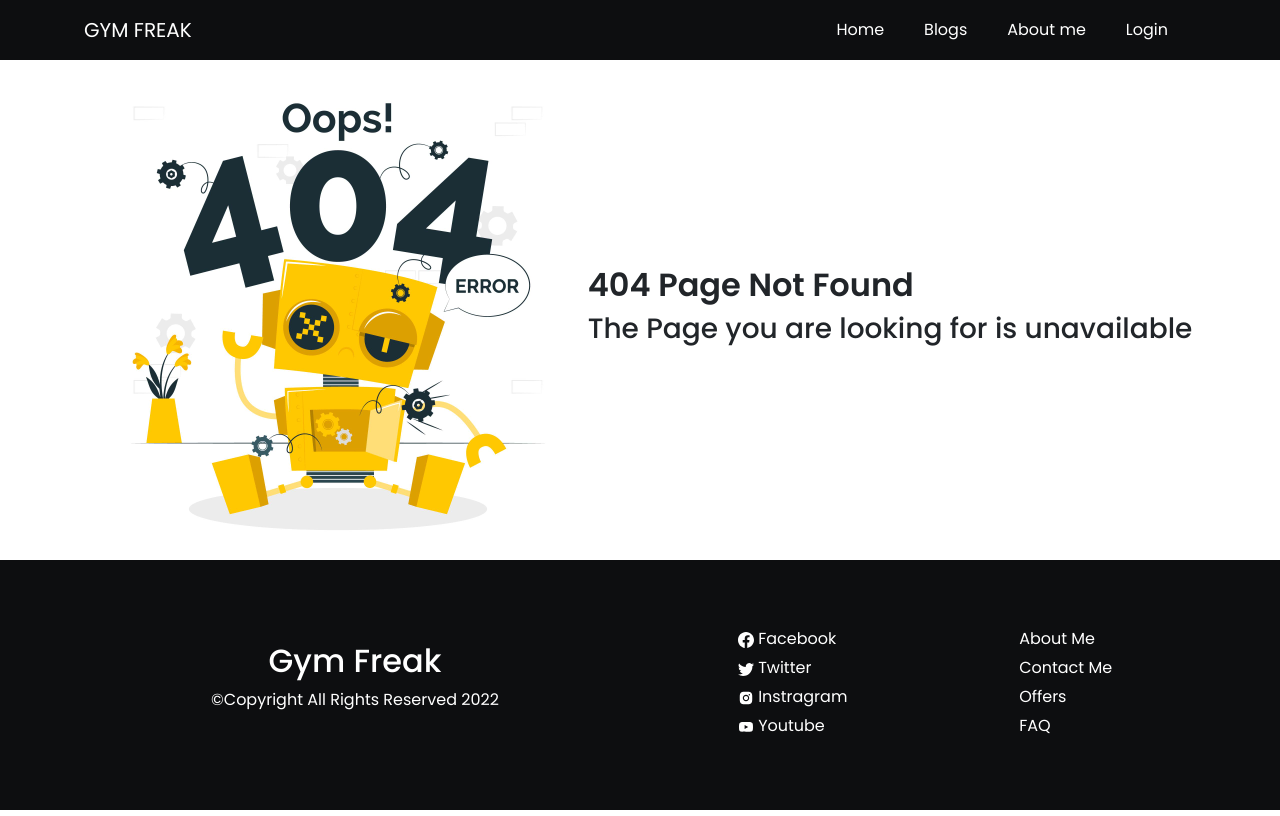
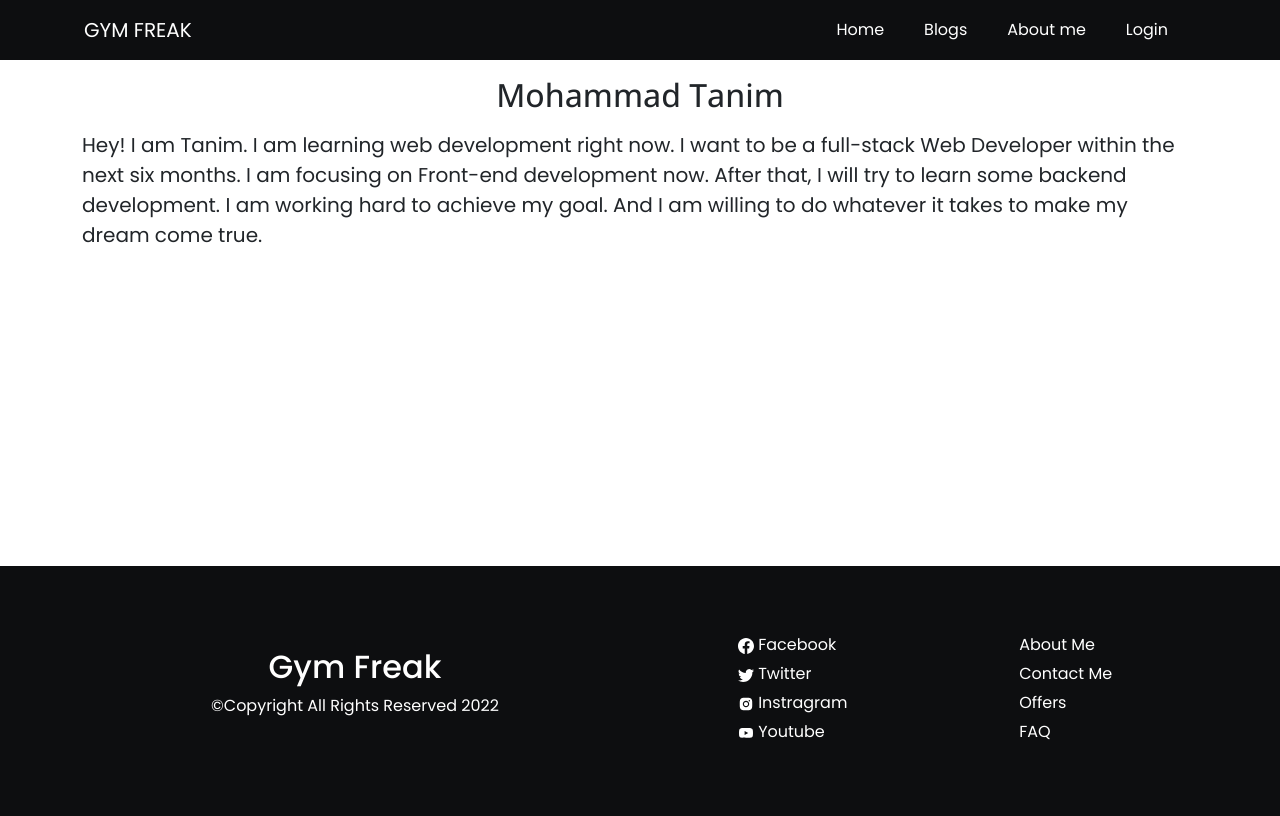
Before and after one commit to mohammadtanim24h/gym-freak, a React (Create React App) app: page /about in a window 1280 px wide. Built offline with nearby package versions, Linux system fonts and the light colour scheme.

Commit message:
added about me section

```diff
--- a/src/App.js
+++ b/src/App.js
@@ -6,6 +6,7 @@ import { Route, Routes } from "react-router-dom";
 import Footer from "./Pages/Shared/Footer/Footer";
 import NotFound from "./Pages/NotFound/NotFound";
 import Blogs from "./Pages/Blogs/Blogs";
+import About from "./Pages/About/About";
 
 function App() {
     return (
@@ -15,6 +16,7 @@ function App() {
                 <Route path="/" element={<Home></Home>}></Route>
                 <Route path="/home" element={<Home></Home>}></Route>
                 <Route path="/blogs" element={<Blogs></Blogs>}></Route>
+                <Route path="/about" element={<About></About>}></Route>
                 <Route path="*" element={<NotFound></NotFound>}></Route>
             </Routes>
             <Footer></Footer>
--- /dev/null
+++ b/src/Pages/About/About.css
@@ -0,0 +1,7 @@
+.about {
+    min-height: calc(100vh - 310px);
+}
+
+.about-title {
+    font-family: 'Open Sans', sans-serif;
+}
--- /dev/null
+++ b/src/Pages/About/About.js
@@ -0,0 +1,13 @@
+import React from 'react';
+import './About.css';
+
+const About = () => {
+    return (
+        <div className='about container'>
+            <h2 className='text-center my-3 about-title'>Mohammad Tanim</h2>
+            <p className='lead'>Hey! I am Tanim. I am learning web development right now. I want to be a full-stack Web Developer within the next six months. I am focusing on Front-end development now. After that, I will try to learn some backend development. I am working hard to achieve my goal. And I am willing to do whatever it takes to make my dream come true.</p>
+        </div>
+    );
+};
+
+export default About;
--- a/src/Pages/Blogs/Blogs.css
+++ b/src/Pages/Blogs/Blogs.css
@@ -7,7 +7,7 @@
 .blog {
     box-shadow: 0 0 20px rgb(0 0 0 / 10%);
     margin: 20px;
-    padding: 10px 20px;
+    padding: 15px 20px;
 }
 
 @media screen and (max-width: 768px) {
--- a/src/Pages/Blogs/Blogs.js
+++ b/src/Pages/Blogs/Blogs.js
@@ -6,7 +6,7 @@ const Blogs = () => {
         <div className="container my-4">
             <div className="blogs-container">
                 <div className="blog">
-                    <h3>Difference between Authorization and Authentication</h3>
+                    <h4>Difference between Authorization and Authentication</h4>
                     <p>
                         Authentication and Authorization sound similar but they
                         are not similar. Authentication is the process of
@@ -19,7 +19,7 @@ const Blogs = () => {
                     </p>
                 </div>
                 <div className="blog">
-                    <h3>Why am I using Firebase?</h3>
+                    <h4>Why am I using Firebase? What other options do I have to implement authentication?</h4>
                     <p>
                         I am using Firebase to implement Authentication in my
                         Website. I also use it for hosting. Firebase is a tool
@@ -31,10 +31,10 @@ const Blogs = () => {
                     </p>
                 </div>
                 <div className="blog">
-                    <h3>
+                    <h4>
                         What other services does Firebase provide other than
                         authentication
-                    </h3>
+                    </h4>
                     <p>
                         Firebase is a platform developed by Google that provides
                         a lot of services to its users. Most of them are free to
--- a/src/Pages/Home/Services/Services.js
+++ b/src/Pages/Home/Services/Services.js
@@ -10,7 +10,7 @@ const Services = () => {
             .then((data) => setServices(data));
     }, []);
     return (
-        <div className="container my-5">
+        <div id="services" className="container my-5">
             <h2 className="text-center display-5 fst-italic my-3">Services</h2>
             <div className="row">
                 {
```
